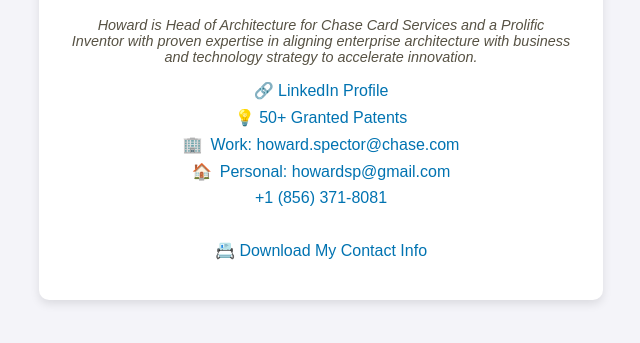
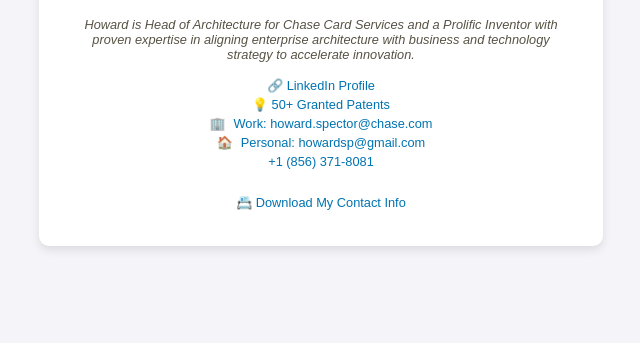
Before and after one commit to howardsp/howardsp.github.io, a plain HTML site: page index.html in a window 1280 px wide. Shown: the part 313-656 px from the top of the page, without its empty margins (319-959 px from the left). Drawn offline with Linux system fonts and the light colour scheme.

Commit message:
clean up formatting

```diff
--- a/index.html
+++ b/index.html
@@ -48,7 +48,7 @@
       color:  #575244;;
       margin-top: 0;
       font-style: italic;
-      font-size: .9em;
+      font-size: .8em;
     }
 
     .contact-info {
@@ -57,8 +57,9 @@
 
     .contact-info a {
       display: block;
-      margin: 0.5rem 0;
+      margin: 0.25rem 0;
       color: #0073b1;
+      font-size: .8em;
       text-decoration: none;
     }
 
```
